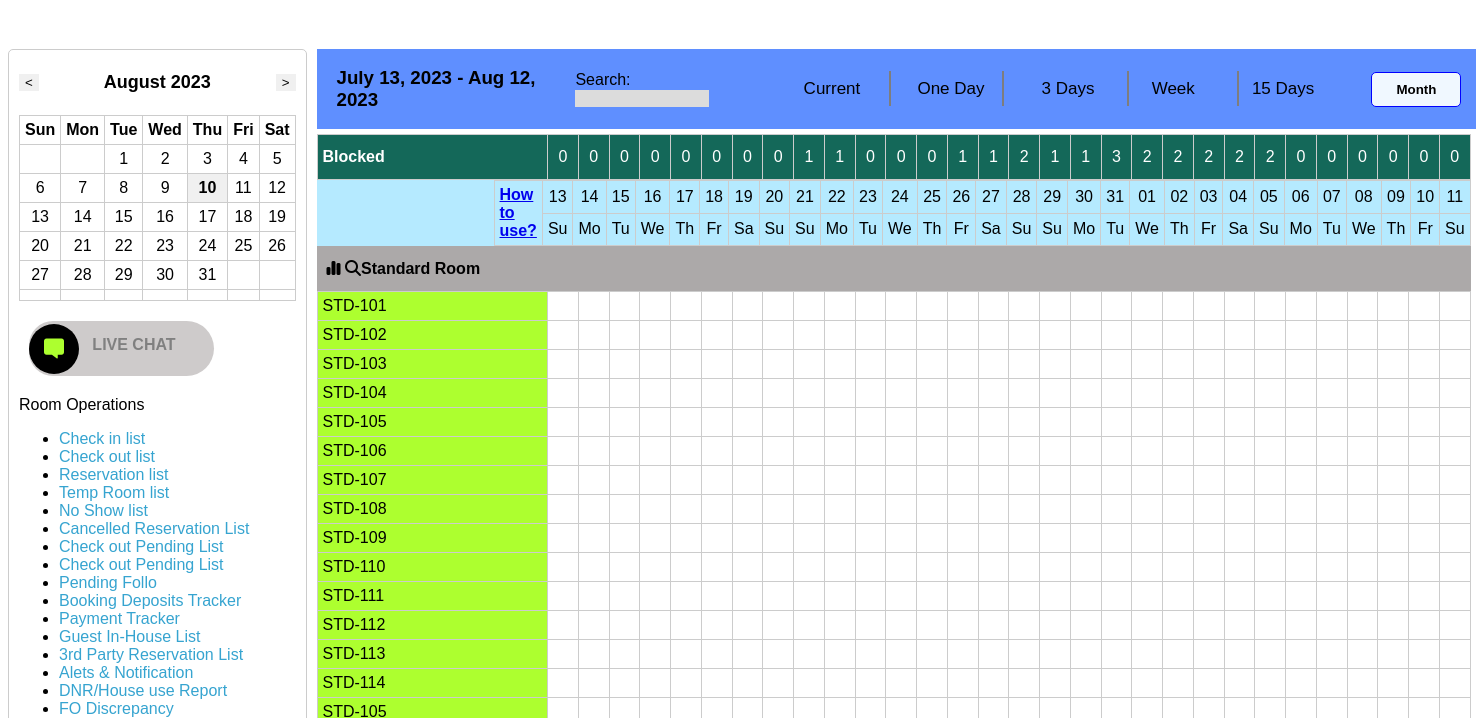
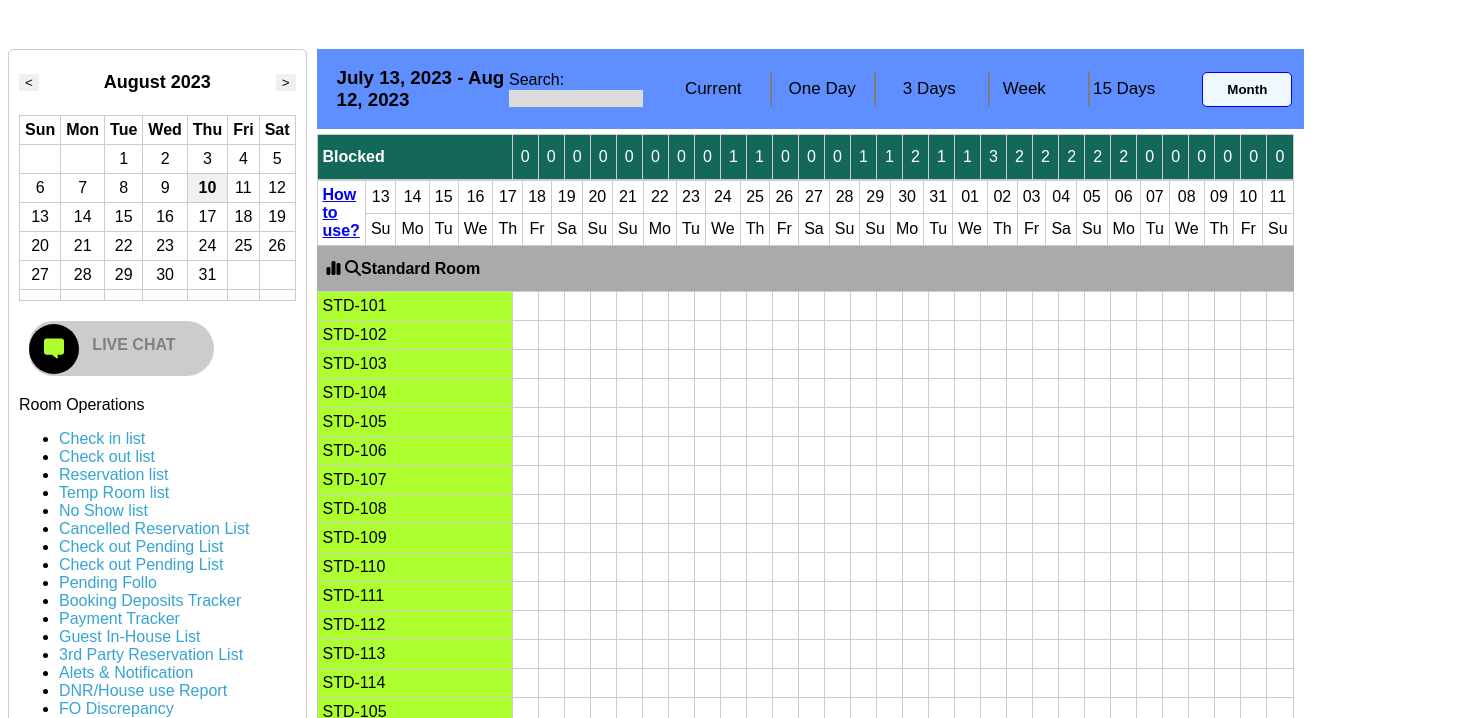
Before and after one commit to Vikalp-Mishra03/admin_dashboard, a plain HTML site: page index.html in a window 1280 px wide. Shown: the part 82-800 px from the top of the page, 1476 px wide, since content can reach past the window. Drawn offline with Linux system fonts and the light colour scheme.

Commit message:
some part of css complete

```diff
--- a/style.css
+++ b/style.css
@@ -148,15 +148,6 @@ ul li button {
     height: 45px;
 }
 
-.use {
-    display: flex;
-    align-items: center;
-    background-color: rgb(181, 234, 255);
-}
-
-.use table {
-    margin-left: 177px;
-}
 
 .right .room {
     display: flex;
```
